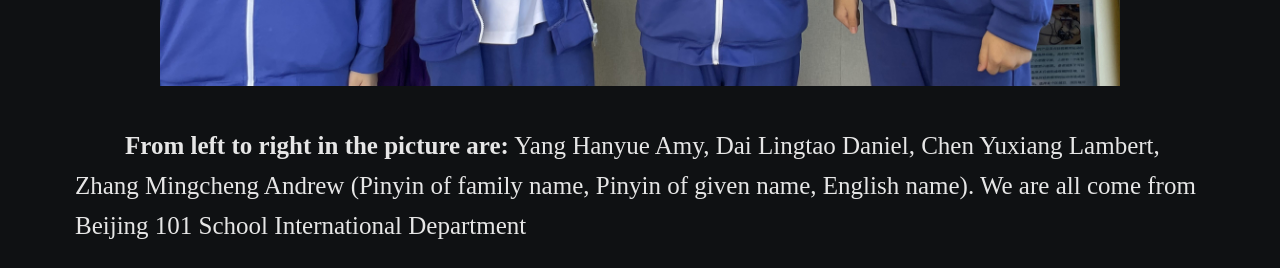
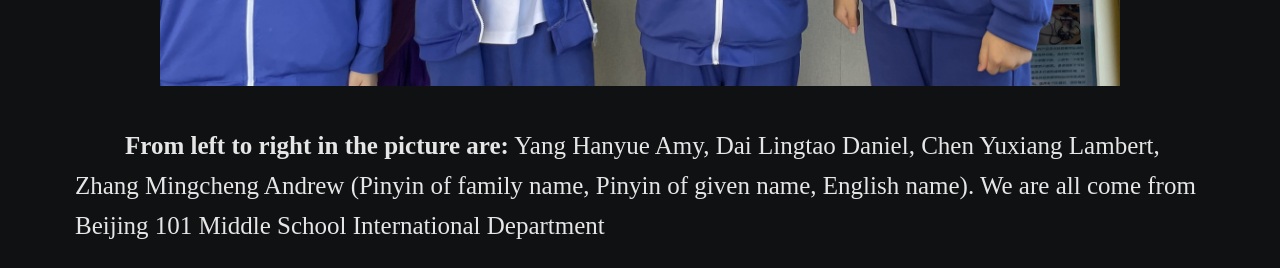
Before and after one commit to AquaBloom2025/site, a plain HTML site: page Brand.html in a window 1280 px wide. Shown: the part 960-1228 px from the top of the page. Drawn offline with Linux system fonts and the light colour scheme; a web font is replaced by a local one.

Commit message:
Update Brand.html

```diff
--- a/Brand.html
+++ b/Brand.html
@@ -66,7 +66,7 @@
     <img src="assets/pic/members.jpg" alt=""/>
     <p class="lang lang-en">
       <strong>From left to right in the picture are:</strong>
-      Yang Hanyue Amy, Dai Lingtao Daniel, Chen Yuxiang Lambert, Zhang Mingcheng Andrew (Pinyin of family name, Pinyin of given name, English name). We are all come from Beijing 101 School International Department
+      Yang Hanyue Amy, Dai Lingtao Daniel, Chen Yuxiang Lambert, Zhang Mingcheng Andrew (Pinyin of family name, Pinyin of given name, English name). We are all come from Beijing 101 Middle School International Department
     </p>
     <p class="lang lang-cn">
       <strong>图片中从左到右分别是:</strong>
```
